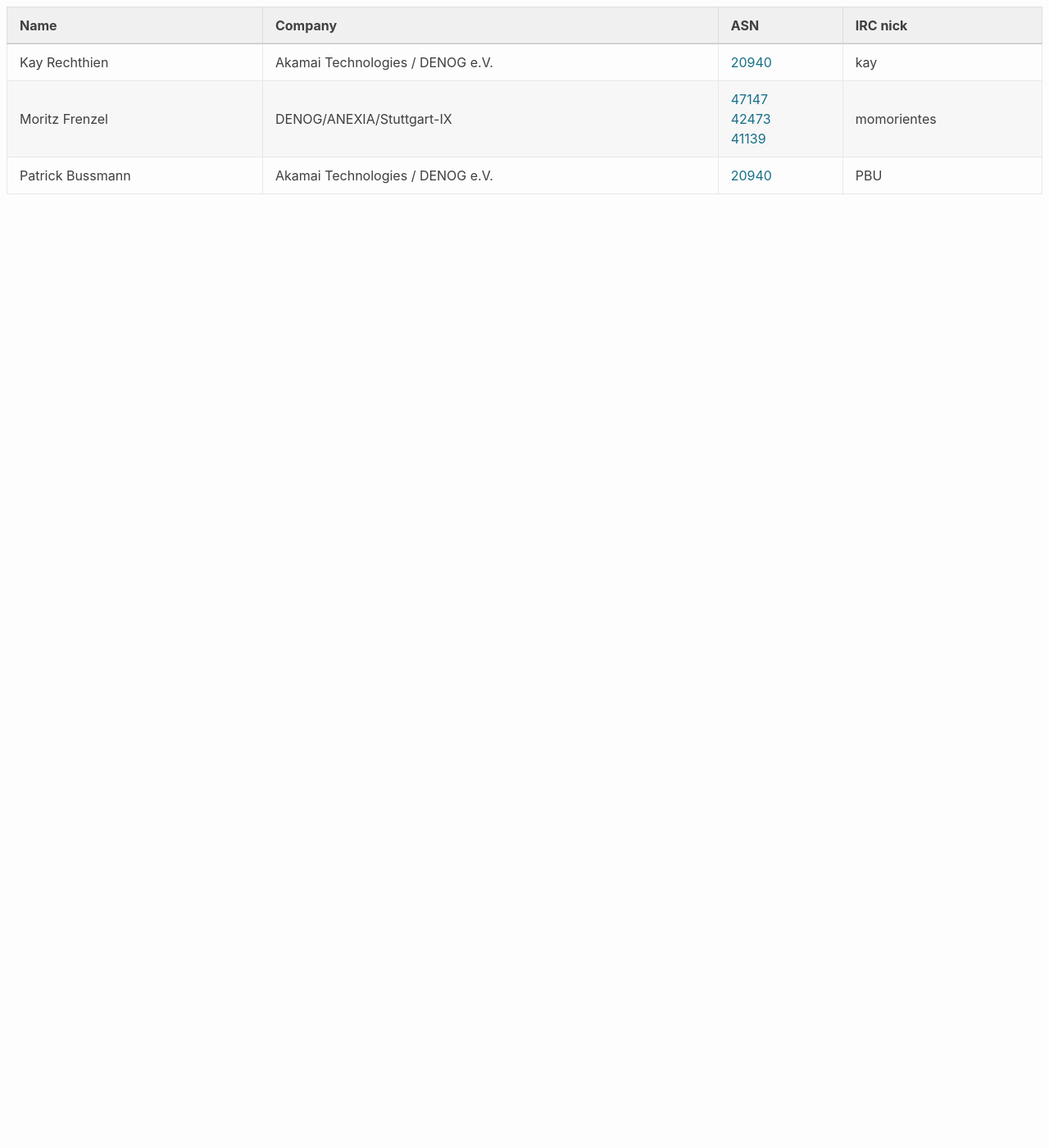
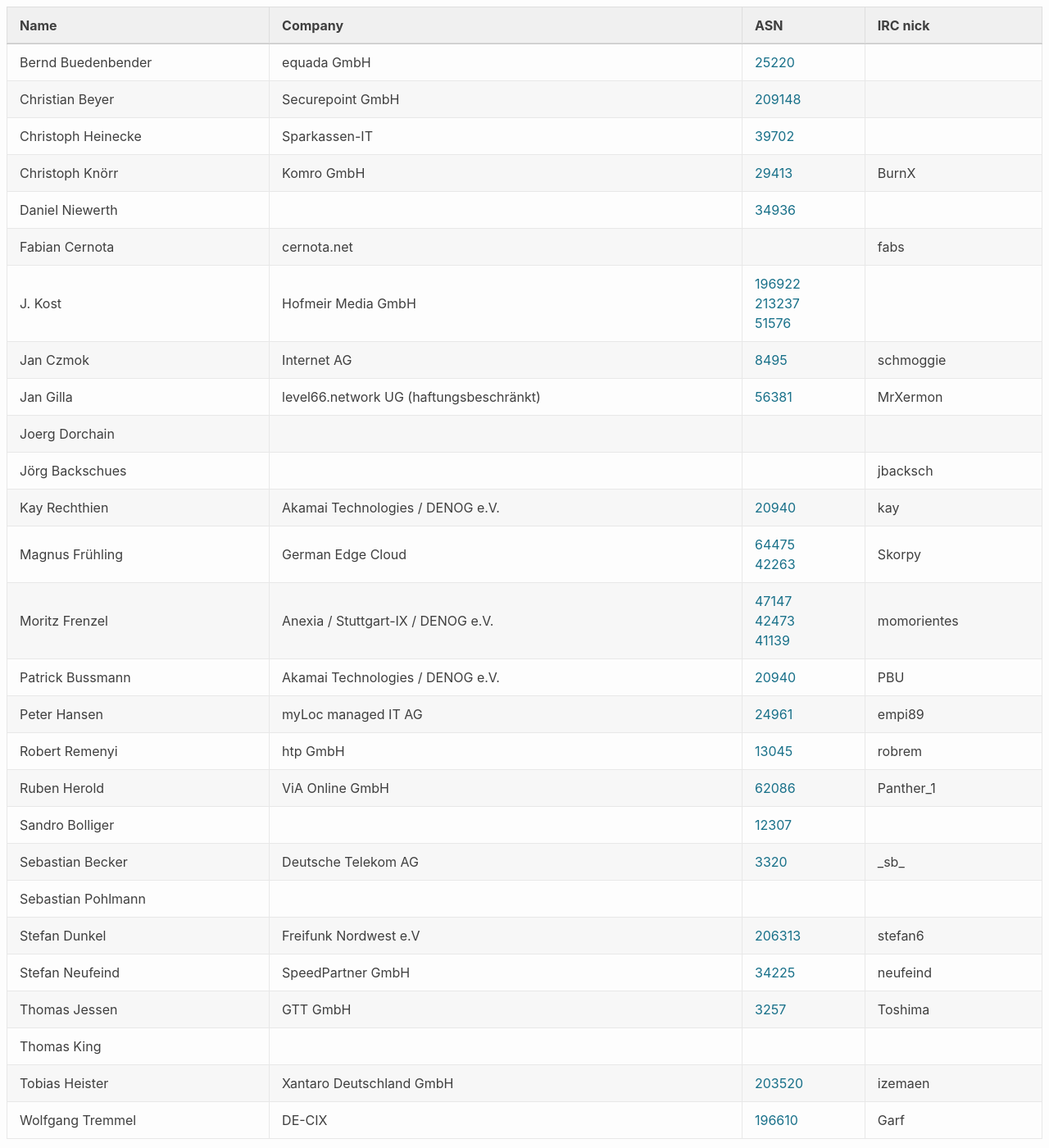
Before and after one commit to denog/pretix-attendeelist, a Jekyll site: the page built from denog2020.markdown, in a window 1280 px wide and 1400 px high. Shown: the whole window at 82% size. Built offline with Jekyll 4.4.1, drawn with Linux system fonts in a browser that asks for light colours.

Commit message:
Latest data: Thu Jan 21 15:48:57 UTC 2021

```diff
--- a/_data/attendees_meetup2021-01.json
+++ b/_data/attendees_meetup2021-01.json
@@ -1,4 +1,70 @@
 [
+  {
+    "name": "Bernd Buedenbender",
+    "company": "equada GmbH",
+    "irc": null,
+    "asn": "25220"
+  },
+  {
+    "name": "Christian Beyer",
+    "company": "Securepoint GmbH",
+    "irc": null,
+    "asn": "AS209148"
+  },
+  {
+    "name": "Christoph Heinecke",
+    "company": "Sparkassen-IT",
+    "irc": null,
+    "asn": "39702"
+  },
+  {
+    "name": "Christoph Knörr",
+    "company": "Komro GmbH",
+    "irc": "BurnX",
+    "asn": "29413"
+  },
+  {
+    "name": "Daniel Niewerth",
+    "company": null,
+    "irc": null,
+    "asn": "34936"
+  },
+  {
+    "name": "Fabian Cernota",
+    "company": "cernota.net",
+    "irc": "fabs",
+    "asn": null
+  },
+  {
+    "name": "Jan Czmok",
+    "company": "Internet AG",
+    "irc": "schmoggie",
+    "asn": "8495"
+  },
+  {
+    "name": "Jan Gilla",
+    "company": "level66.network UG (haftungsbeschränkt)",
+    "irc": "MrXermon",
+    "asn": "56381"
+  },
+  {
+    "name": "J. Kost",
+    "company": "Hofmeir Media GmbH",
+    "irc": null,
+    "asn": "196922 213237 51576"
+  },
+  {
+    "name": "Joerg Dorchain",
+    "company": null,
+    "irc": null,
+    "asn": null
+  },
+  {
+    "name": "Jörg Backschues",
+    "company": null,
+    "irc": "jbacksch",
+    "asn": null
+  },
   {
     "name": "Kay Rechthien",
     "company": "Akamai Technologies / DENOG e.V.",
@@ -6,8 +72,14 @@
     "asn": "20940"
   },
   {
+    "name": "Magnus Frühling",
+    "company": "German Edge Cloud",
+    "irc": "Skorpy",
+    "asn": "64475 42263"
+  },
+  {
     "name": "Moritz Frenzel",
-    "company": "DENOG/ANEXIA/Stuttgart-IX",
+    "company": "Anexia / Stuttgart-IX / DENOG e.V.",
     "irc": "momorientes",
     "asn": "47147,42473,41139"
   },
@@ -16,5 +88,77 @@
     "company": "Akamai Technologies / DENOG e.V.",
     "irc": "PBU",
     "asn": "20940"
+  },
+  {
+    "name": "Peter Hansen",
+    "company": "myLoc managed IT AG",
+    "irc": "empi89",
+    "asn": "24961"
+  },
+  {
+    "name": "Robert Remenyi",
+    "company": "htp GmbH",
+    "irc": "robrem",
+    "asn": "13045"
+  },
+  {
+    "name": "Ruben Herold",
+    "company": "ViA Online GmbH",
+    "irc": "Panther_1",
+    "asn": "62086"
+  },
+  {
+    "name": "Sandro Bolliger",
+    "company": null,
+    "irc": null,
+    "asn": "12307"
+  },
+  {
+    "name": "Sebastian Becker",
+    "company": "Deutsche Telekom AG",
+    "irc": "_sb_",
+    "asn": "3320"
+  },
+  {
+    "name": "Sebastian Pohlmann",
+    "company": null,
+    "irc": null,
+    "asn": null
+  },
+  {
+    "name": "Stefan Dunkel",
+    "company": "Freifunk Nordwest e.V",
+    "irc": "stefan6",
+    "asn": "206313"
+  },
+  {
+    "name": "Stefan Neufeind",
+    "company": "SpeedPartner GmbH",
+    "irc": "neufeind",
+    "asn": "34225"
+  },
+  {
+    "name": "Thomas Jessen",
+    "company": "GTT GmbH",
+    "irc": "Toshima",
+    "asn": "3257"
+  },
+  {
+    "name": "Thomas King",
+    "company": null,
+    "irc": null,
+    "asn": null
+  },
+  {
+    "name": "Tobias Heister",
+    "company": "Xantaro Deutschland GmbH",
+    "irc": "izemaen",
+    "asn": "203520"
+  },
+  {
+    "name": "Wolfgang Tremmel",
+    "company": "DE-CIX",
+    "irc": "Garf",
+    "asn": "196610"
   }
 ]
```
